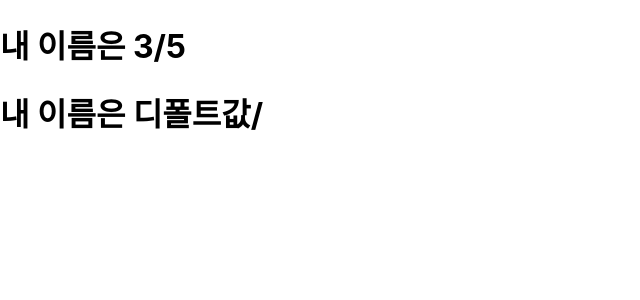
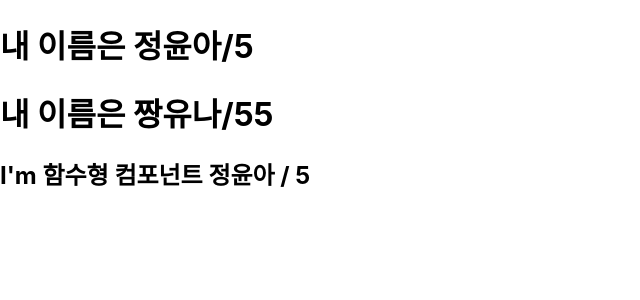
Before and after one commit to zzangouona/reactJsEdu01, a React (Create React App) app: page / in a window 1280 px wide. Shown: the top 300 px of the page, without its empty margins (0-640 px from the left). Built offline with nearby package versions, Linux system fonts and the light colour scheme.

Commit message:
함수형 컴포넌트 정의 : 주로 출력만 하는 경우에 사용

```diff
--- a/src/App.js
+++ b/src/App.js
@@ -1,13 +1,15 @@
 import React from 'react';
 import './App.css';
 import MyComponent from './components/MyComponent';
+import MyComponentFunc from './components/MyComponentFunc';
 
 function App() {
   return (
     <React.Fragment>
-       <MyComponent name={3} number={5} />
+       <MyComponent name={"정윤아"} number={5} />
 
-      <MyComponent/>
+      <MyComponent name={"짱유나"} number={55}/>
+      <MyComponentFunc name={"정윤아"} number={5} />
     </React.Fragment>
   );
 }
--- /dev/null
+++ b/src/components/MyComponentFunc.js
@@ -0,0 +1,11 @@
+import React from 'react';
+
+const MyComponentFunc = ({name, number}) => {
+    return(
+        <div>
+            <h2>I'm 함수형 컴포넌트 {name}  / {number}</h2>
+        </div>
+    )
+}
+
+export default MyComponentFunc;
```
